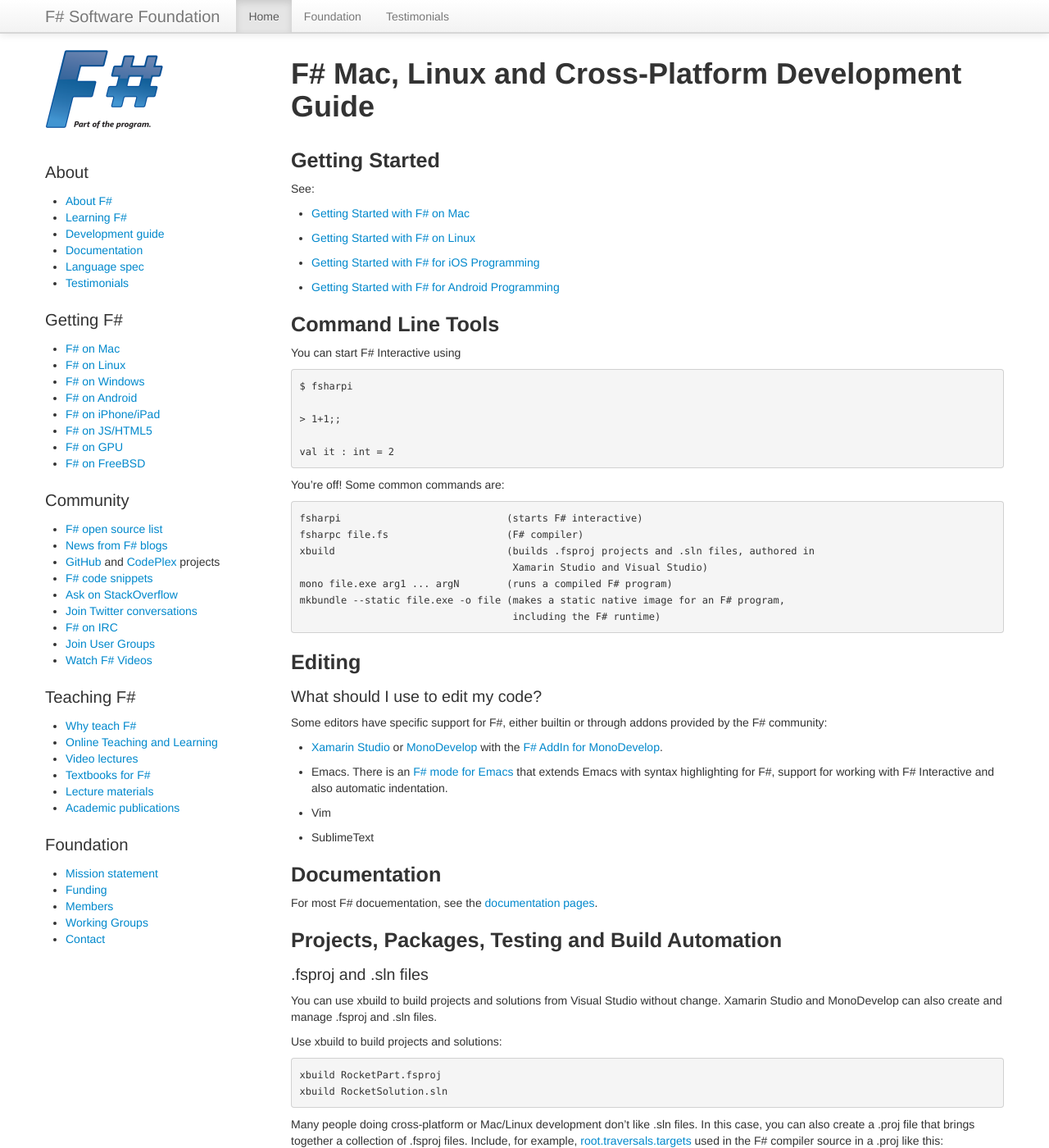
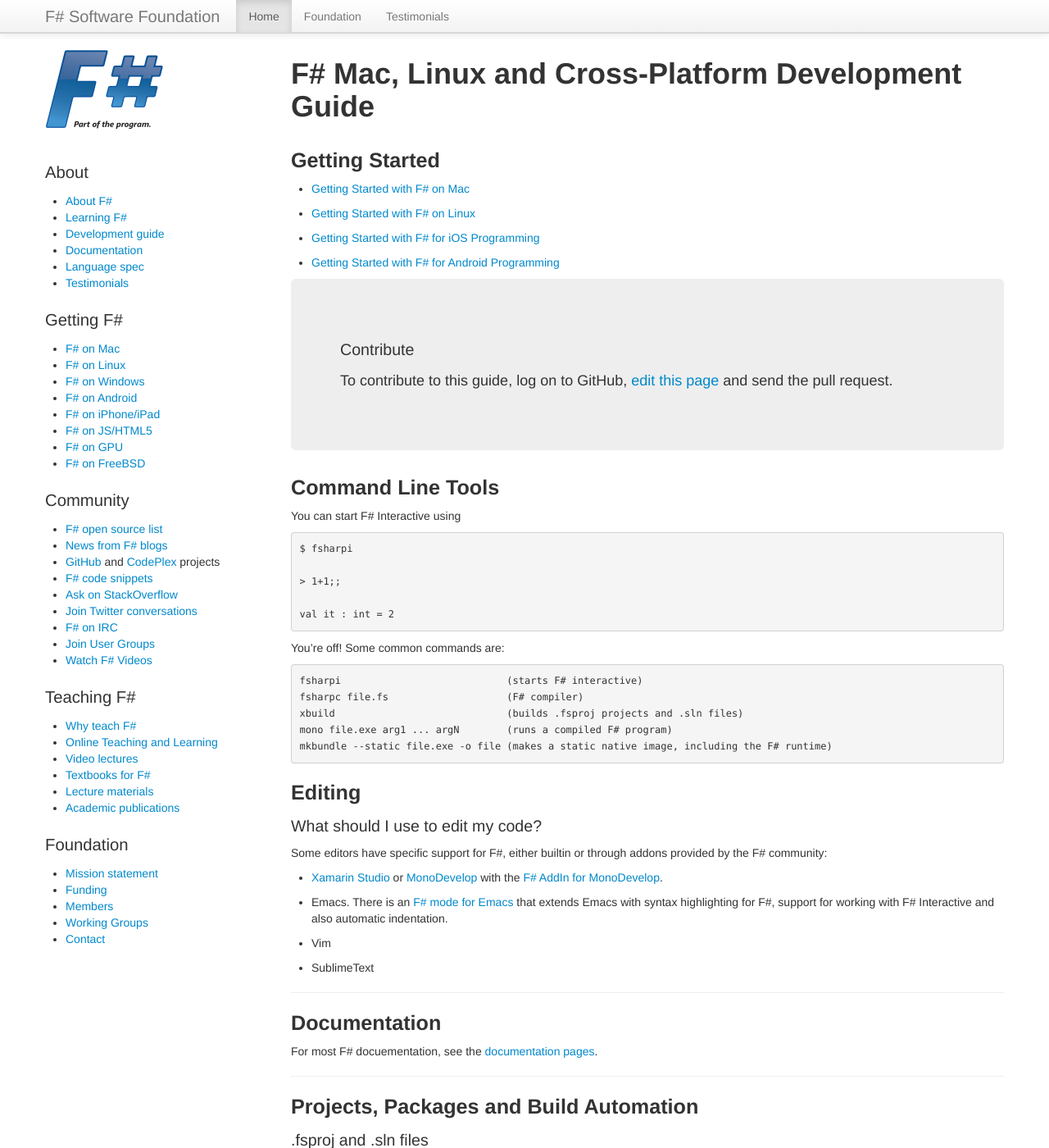
Before and after one commit to fsharp/fsharp.org, a Jekyll site: the page built from guides/mac-linux-cross-platform/index.md, in a window 1280 px wide and 1400 px high. Shown: the whole window at 82% size. Built offline with Jekyll 4.4.1, drawn with Linux system fonts in a browser that asks for light colours; nearby versions of some CDN libraries; some web fonts are replaced; comment, search, counter and statistics services are not loaded; some of the changed text lies outside the part shown.

Commit message:
Update index.md

```diff
--- a/guides/mac-linux-cross-platform/index.md
+++ b/guides/mac-linux-cross-platform/index.md
@@ -4,15 +4,22 @@
 headline: F# Mac, Linux and Cross-Platform Development Guide
 ---
 
+
 ## Getting Started
 
-See:
 * [Getting Started with F# on Mac](/use/mac)
 * [Getting Started with F# on Linux](/use/linux)
 * [Getting Started with F# for iOS Programming](/use/ios)
 * [Getting Started with F# for Android Programming](/use/android)
 
-##  Command Line Tools
+
+<div class="hero-unit visible-desktop contributeGuide" id="how-to-contribute-to-guide">
+  <h3>Contribute</h3>
+    <p> To contribute to this guide, log on to GitHub, <a href="https://github.com/fsharp/fsfoundation/blob/gh-pages/mac-linux-cross-platform/index.md">edit this page</a> and send the pull request.</p>
+</div>
+
+
+## Command Line Tools
 
 You can start F# Interactive using
 
@@ -26,27 +33,30 @@
 
     fsharpi                            (starts F# interactive)
     fsharpc file.fs                    (F# compiler)
-    xbuild                             (builds .fsproj projects and .sln files, authored in
-                                        Xamarin Studio and Visual Studio)
+    xbuild                             (builds .fsproj projects and .sln files)
     mono file.exe arg1 ... argN        (runs a compiled F# program)
-    mkbundle --static file.exe -o file (makes a static native image for an F# program,
-                                        including the F# runtime)
+    mkbundle --static file.exe -o file (makes a static native image, including the F# runtime)
 
 ##  Editing
 
 ### What should I use to edit my code?
 
 Some editors have specific support for F#, either builtin or through addons provided by the F# community:
+
 * [Xamarin Studio](http://xamarin.com/studio) or [MonoDevelop](http://monodevelop.com) with the [F# AddIn for MonoDevelop](http://fsharp.github.com/fsharpbinding).
 * Emacs. There is an [F# mode for Emacs](http://fsharp.github.com/fsharpbinding/) that extends Emacs with syntax highlighting for F#, support for working with F# Interactive and also automatic indentation.
 * Vim
 * SublimeText
 
+------
+
 ##	Documentation
 
 For most F# docuementation, see the [documentation pages](/about/index.html#documentation).
 
-##	Projects, Packages, Testing and Build Automation
+------
+
+##	Projects, Packages and Build Automation
 
 ###  .fsproj and .sln files
 
@@ -159,6 +169,8 @@
 Mac and Linux. But if you are developing on Windows, or using libraries on Windows, then consider
 creating portable libraries to ease cross-platfom use.
 
+------
+
 ## Unit Testing
 
 A table of unit testing frameworks can be found [here](http://en.wikipedia.org/wiki/List_of_unit_testing_frameworks#.NET_programming_languages).
@@ -200,6 +212,7 @@
 * FSharpx
 * FSharp.Data
 
+------
 
 ## Miscellaneous Notes on Open Source and Cross Platform Development
 
@@ -216,15 +229,15 @@
 * Don't assume pdbs are always created after the compilation
 * Executables included in .NET may not exist in Mono or may have a different name or location - SvcUtil etc
 * Fake build scripts may not work as intended due to Mono issues
-*	MSBuild API is incomplete in Mono, programatic API usage might fail
-*	Nuget can be troublesome
-*	External components that would be available via Nuget in Windows might be included as part of Mono - Rx, TDF etc
-*	MSBuild targets might be different in Mono
-*	Don't rely the registry, also Mono can use a version of it, it can be fright with issues
-*	Avoid Windows Forms/WPF in favour of native UI frameworks
-*	Beware differences in behaviour with loading assemblies (https://bugzilla.xamarin.com/show_bug.cgi?id=10906). A very niche problem though. Generally the less trodden the code is, the more subtle differences there are.
-*	When using NUnit, create your test fixtures with classes and methods, exactly the way you'd do in C#. (Trying to use modules as test fixtures will trigger odd behaviors on Xamarin Studio.)
-*	Differences in F# Interactive DLL resolution. Use
+* MSBuild API is incomplete in Mono, programatic API usage might fail
+* Nuget can be troublesome
+* External components that would be available via Nuget in Windows might be included as part of Mono - Rx, TDF etc
+* MSBuild targets might be different in Mono
+* Don't rely the registry, also Mono can use a version of it, it can be fright with issues
+* Avoid Windows Forms/WPF in favour of native UI frameworks
+* Beware differences in behaviour with loading assemblies (https://bugzilla.xamarin.com/show_bug.cgi?id=10906). A very niche problem though. Generally the less trodden the code is, the more subtle differences there are.
+* When using NUnit, create your test fixtures with classes and methods, exactly the way you'd do in C#. (Trying to use modules as test fixtures will trigger odd behaviors on Xamarin Studio.)
+* Differences in F# Interactive DLL resolution. Use
 
       #I @"./lib/FAKE/tools"
       #r @"./lib/FAKE/tools/FakeLib.dll"
```
Also changed, not shown: other parts of guides/mac-linux-cross-platform/index.md (+2 -4 lines).
